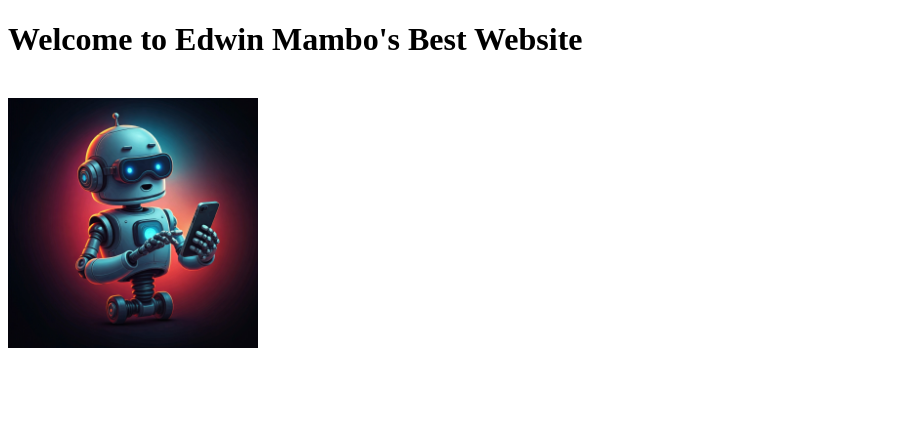
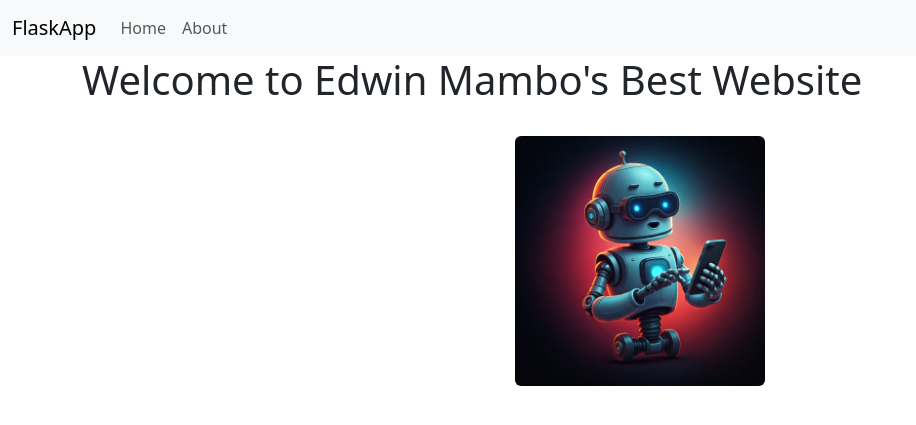
Before and after one commit to edwinmambo/flask_ex, a Flask app: page / in a window 1280 px wide. Shown: the top 425 px of the page, without its empty margins (0-916 px from the left). Run offline with Flask 3, Linux system fonts and the light colour scheme.

Commit message:
Class example for flask
Added templates and relevant routes

```diff
--- a/app/routes.py
+++ b/app/routes.py
@@ -4,3 +4,11 @@ from . import app
 @app.route('/')
 def index():
     return render_template('index.html')
+
+@app.route('/home')
+def home():
+    return render_template('index.html')
+
+@app.route('/about')
+def about():
+    return render_template('about.html')
--- /dev/null
+++ b/app/templates/base.html
@@ -0,0 +1,48 @@
+<!DOCTYPE html>
+<html lang="en">
+<head>
+    <meta charset="UTF-8">
+    <meta name="viewport" content="width=device-width, initial-scale=1">
+    <title>
+        Edwin Mambo | {% block title %} {% endblock %}
+    </title>
+    <link href="https://cdn.jsdelivr.net/npm/bootstrap@5.3.3/dist/css/bootstrap.min.css" rel="stylesheet"
+          integrity="sha384-QWTKZyjpPEjISv5WaRU9OFeRpok6YctnYmDr5pNlyT2bRjXh0JMhjY6hW+ALEwIH" crossorigin="anonymous">
+</head>
+<body>
+<nav class="navbar navbar-expand-lg navbar-light bg-light">
+    <div class="container-fluid">
+        <a class="navbar-brand" href="{{ url_for('index') }}">FlaskApp</a>
+        <button class="navbar-toggler" type="button" data-bs-toggle="collapse" data-bs-target="#navbarNav"
+                aria-controls="navbarNav" aria-expanded="false" aria-label="Toggle navigation">
+            <span class="navbar-toggler-icon"></span>
+        </button>
+        <div class="collapse navbar-collapse" id="navbarNav">
+            <ul class="navbar-nav nav-pills">
+                <li class="nav-item">
+                    <a class="nav-link" aria-current="page" href="{{ url_for('home') }}">Home</a>
+                </li>
+                <li class="nav-item">
+                    <a class="nav-link" href="{{ url_for('about') }}">About</a>
+                </li>
+            </ul>
+        </div>
+    </div>
+</nav>
+
+<div class="container">
+    {% block content %} {% endblock %}
+</div>
+
+<!--Bootstrap-->
+<script src="https://cdn.jsdelivr.net/npm/bootstrap@5.3.3/dist/js/bootstrap.bundle.min.js"
+        integrity="sha384-YvpcrYf0tY3lHB60NNkmXc5s9fDVZLESaAA55NDzOxhy9GkcIdslK1eN7N6jIeHz"
+        crossorigin="anonymous"></script>
+<script src="https://cdn.jsdelivr.net/npm/@popperjs/core@2.11.8/dist/umd/popper.min.js"
+        integrity="sha384-I7E8VVD/ismYTF4hNIPjVp/Zjvgyol6VFvRkX/vR+Vc4jQkC+hVqc2pM8ODewa9r"
+        crossorigin="anonymous"></script>
+<script src="https://cdn.jsdelivr.net/npm/bootstrap@5.3.3/dist/js/bootstrap.min.js"
+        integrity="sha384-0pUGZvbkm6XF6gxjEnlmuGrJXVbNuzT9qBBavbLwCsOGabYfZo0T0to5eqruptLy"
+        crossorigin="anonymous"></script>
+</body>
+</html>
--- a/app/templates/index.html
+++ b/app/templates/index.html
@@ -1,12 +1,12 @@
-<!DOCTYPE html>
-<html lang="en">
-<head>
-    <meta charset="UTF-8">
-    <title>Edwin Mambo</title>
-</head>
-<body>
-    <h1>Welcome to Edwin Mambo's Best Website</h1>
-    <br>
-    <img src="{{ url_for('static', filename='assets/ggi.jpg') }}" alt="Edwin Mambo Bot" width="250px">
-</body>
-</html>
+{% extends "base.html" %}
+
+{% block title %} Home {% endblock %}
+
+{% block content %}
+
+<h1>Welcome to Edwin Mambo's Best Website</h1>
+<br>
+<img src="{{ url_for('static', filename='assets/ggi.jpg') }}" alt="Edwin Mambo Bot" width="250px"
+     class="rounded mx-auto d-block">
+
+{% endblock %}
```
Also changed, not shown: app/templates/about.html (added, +9 -0 lines).
